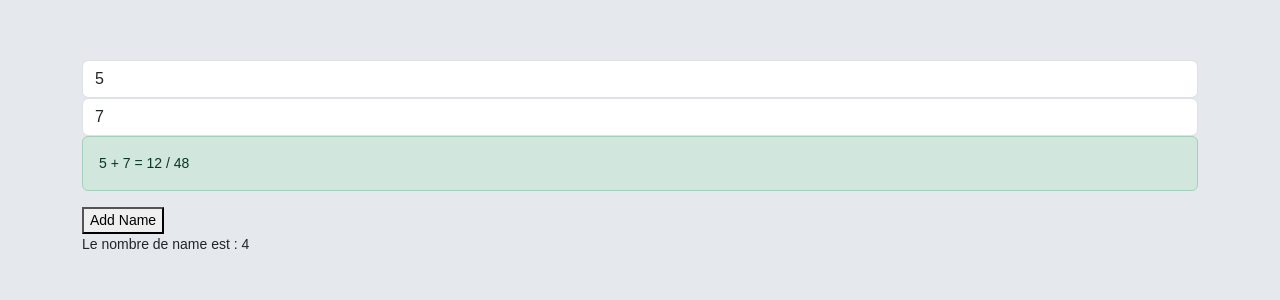
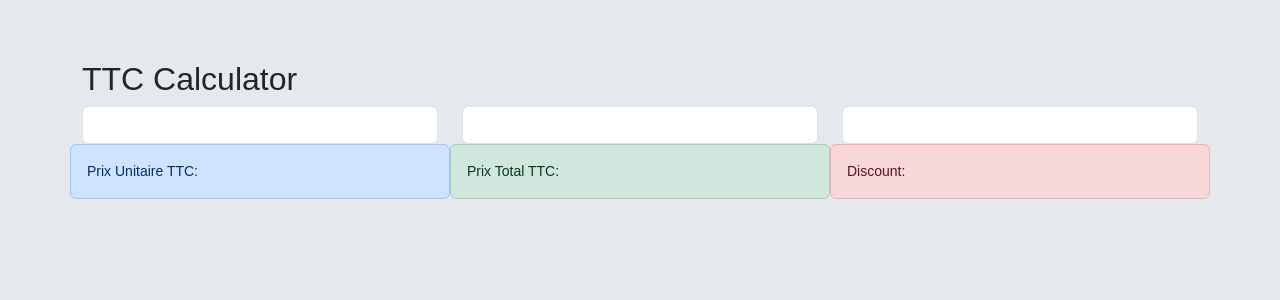
Before and after one commit to aymensellaouti/ngM2i10626, an Angular app: page / in a window 1280 px wide. Shown: the top 300 px of the page. Built offline with nearby package versions, Linux system fonts and the light colour scheme.

Commit message:
start ttc

```diff
--- a/src/app/app.html
+++ b/src/app/app.html
@@ -1 +1 @@
-<app-som/>
+<app-ttc/>
```
Also changed, not shown: src/app/app.ts (+3 -9 lines).
